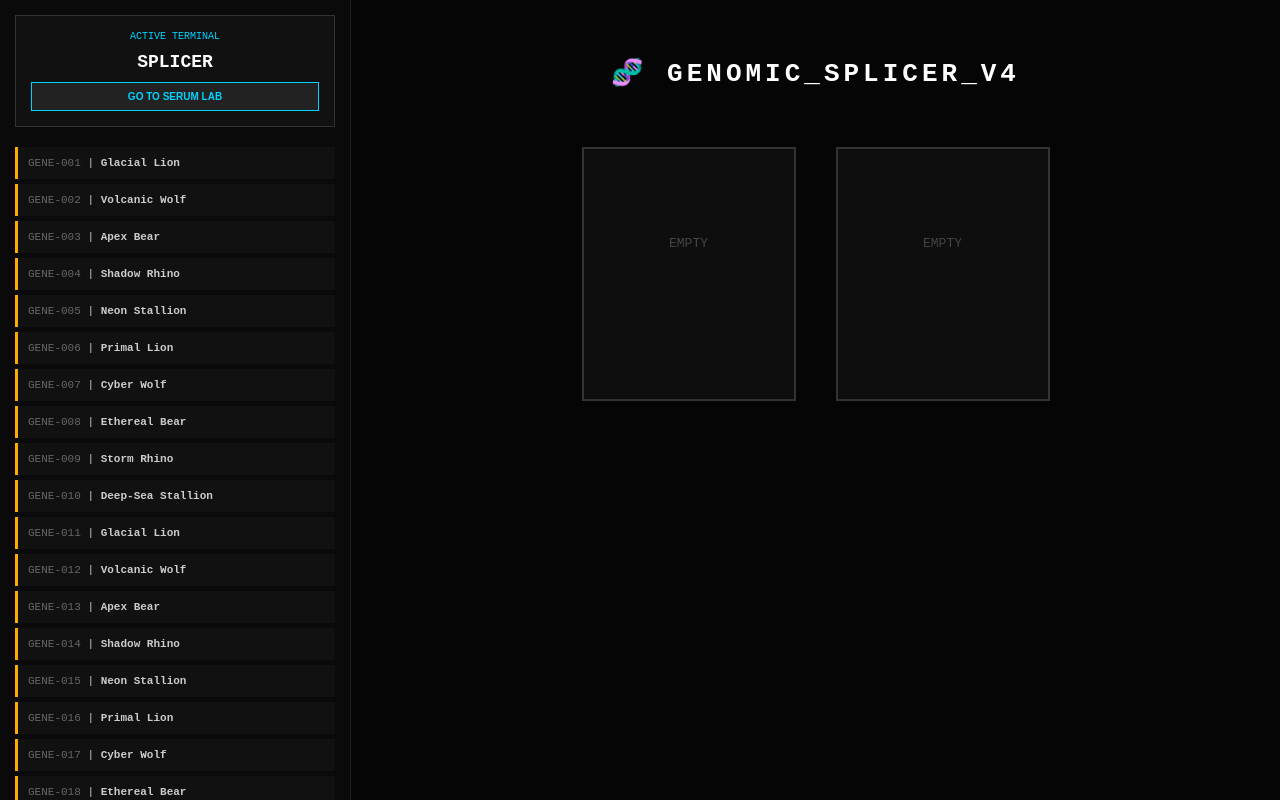
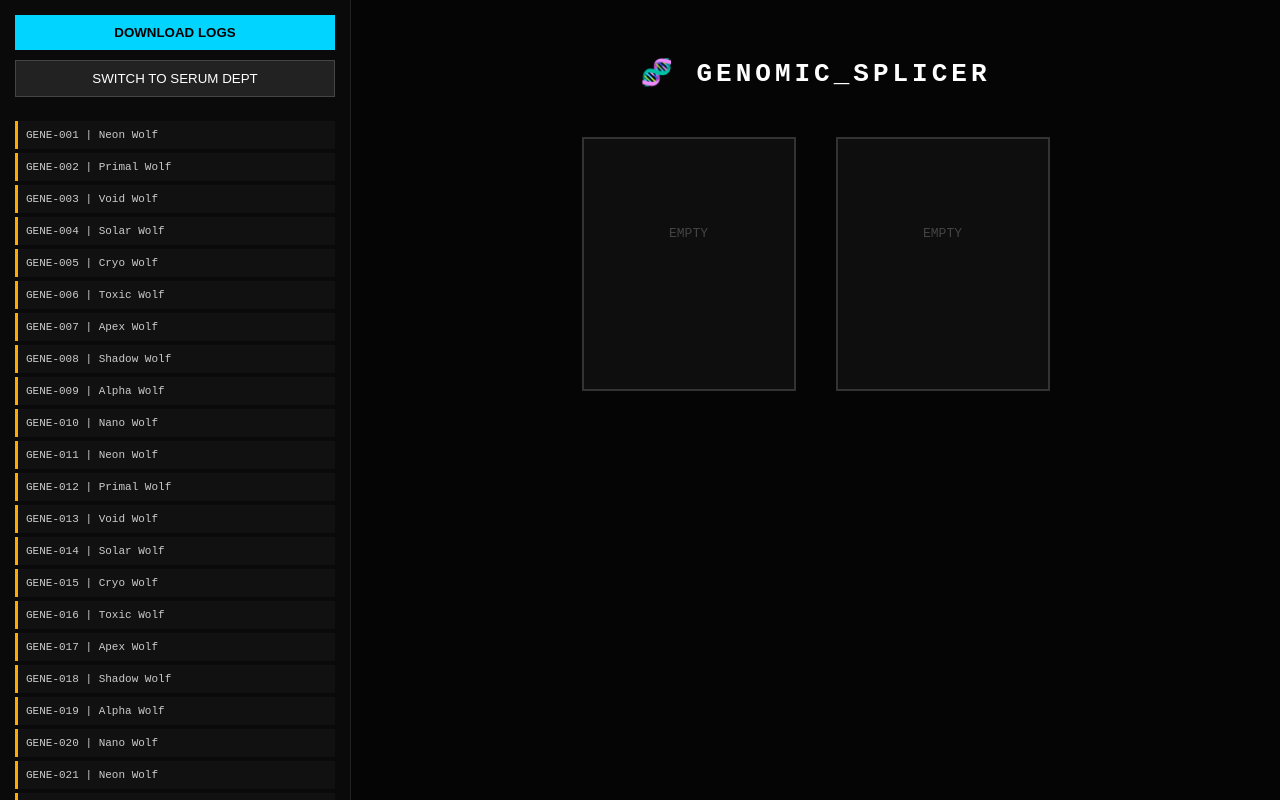
Before and after one commit to Ana-Ilspen/Genetics, a React (Create React App) app: page / in a window 1280 px wide. Built offline with nearby package versions, Linux system fonts and the light colour scheme.

Commit message:
Update App.js

```diff
--- a/src/App.js
+++ b/src/App.js
@@ -7,32 +7,32 @@ const App = () => {
   const [inventory, setInventory] = useState([]);
   const [hybridName, setHybridName] = useState("");
 
+  // Initialize Database with 500 Genes including Humans
   useEffect(() => {
     const baseGenes = Array.from({ length: 500 }, (_, i) => {
-      const prefixes = ["Glacial", "Volcanic", "Apex", "Shadow", "Neon", "Primal", "Cyber", "Ethereal", "Storm", "Deep-Sea"];
-      const mammals = ["Lion", "Wolf", "Bear", "Rhino", "Stallion"];
+      const prefixes = ["Neon", "Primal", "Void", "Solar", "Cryo", "Toxic", "Apex", "Shadow", "Alpha", "Nano"];
       const id = `GENE-${String(i + 1).padStart(3, '0')}`;
-      let type, name, trait, icon, color, compound;
+      let type, name, trait, icon, color, compound, feature;
       const pre = prefixes[i % prefixes.length];
 
-      if (i < 125) {
-        type = "Mammalian"; name = `${pre} ${mammals[i % 5]}`; trait = "Muscle Density";
-        icon = "🦁"; color = "#ffaa00"; compound = "Myostatin-Alpha";
-      }
-      else if (i < 250) {
+      if (i < 100) {
+        type = "Mammalian"; name = `${pre} Wolf`; trait = "Muscle Density";
+        icon = "🐺"; color = "#ffaa00"; compound = "Myostatin-A"; feature = "Limbic Strength";
+      } else if (i < 200) {
         type = "Avian"; name = `${pre} Falcon`; trait = "Neural Velocity";
-        icon = "🦅"; color = "#00d4ff"; compound = "Avian-Neurotoxin";
-      }
-      else if (i < 375) {
-        type = "Botanical"; name = `${pre} Lotus`; trait = "Cellular Regeneration";
-        icon = "🌿"; color = "#00ff88"; compound = "Chlorophyll-K";
-      }
-      else {
+        icon = "🦅"; color = "#00d4ff"; compound = "Avian-Toxin"; feature = "Optical Tracking";
+      } else if (i < 300) {
+        type = "Botanical"; name = `${pre} Lotus`; trait = "Regeneration";
+        icon = "🌿"; color = "#00ff88"; compound = "Chlorophyll-K"; feature = "Dermal Shielding";
+      } else if (i < 400) {
         type = "Aquatic"; name = `${pre} Orca`; trait = "Pressure Resistance";
-        icon = "🦈"; color = "#3366ff"; compound = "Hydro-Lipid";
+        icon = "🦈"; color = "#3366ff"; compound = "Hydro-Lipid"; feature = "Gilled Respiration";
+      } else {
+        type = "Human"; name = `${pre} Sapiens`; trait = "Neural Plasticity";
+        icon = "👤"; color = "#ffffff"; compound = "Cerebro-Fluid"; feature = "Cognitive Processing";
       }
 
-      return { id, name, type, trait, icon, color, compound, isHybrid: false };
+      return { id, name, type, trait, icon, color, compound, feature, isHybrid: false };
     });
     setInventory(baseGenes);
   }, []);
@@ -40,40 +40,56 @@ const App = () => {
   const getAnalysis = (g1, g2) => {
     if (!g1 || !g2) return null;
     const combo = [g1.type, g2.type].sort().join('+');
-    const isLethal = combo.includes("Botanical") && !combo.includes("Botanical+Botanical");
+    const isLethal = (combo.includes("Botanical") && !combo.includes("Botanical+Botanical")) ||
+                     (combo.includes("Human") && combo.includes("Botanical"));
 
-    // Molecular constitution for Serum mode
-    const constituents = [
-      `${g1.compound} (Base)`,
-      `${g2.compound} (Stabilizer)`,
-      `Distilled H2O (9.2%)`,
-      `${(Math.random() * 5).toFixed(2)}mg Trace Minerals`
-    ];
+    const constituents = [`${g1.compound} (Base)`, `${g2.compound} (Stabilizer)`, `Distilled H2O`, `Enzyme Catalyst` ];
 
     return {
       status: isLethal ? (view === 'splicer' ? "LETHAL MUTATION" : "CORROSIVE REACTION") : "STABLE",
       color: isLethal ? "#ff3333" : (view === 'splicer' ? "#00d4ff" : "#bb00ff"),
       canSave: !isLethal,
-      reason: isLethal ? "Incompatible molecular structures. Cellular collapse imminent." : "Sequence alignment confirmed.",
-      constituents: constituents
+      reason: isLethal ? "Cross-kingdom cellular rejection detected." : "Taxonomic alignment confirmed.",
+      shifts: [
+        { label: "Dominant Feature", value: g1.feature, source: g1.name },
+        { label: "Recessive Trait", value: g2.trait, source: g2.name }
+      ],
+      constituents
     };
   };
 
   const analysis = getAnalysis(slotA, slotB);
 
   const archiveResult = () => {
-    if (!hybridName) return alert("Identify your creation.");
-    const prefix = view === 'splicer' ? "HYB" : "SRM";
+    if (!hybridName) return alert("Label your creation.");
     const newEntry = {
       ...slotA,
-      id: `${prefix}-${Math.floor(Math.random() * 9000 + 1000)}`,
+      id: `${view === 'splicer' ? 'HYB' : 'SRM'}-${Math.floor(Math.random() * 8999 + 1000)}`,
       name: hybridName.toUpperCase(),
+      type: `${slotA.type}/${slotB.type}`,
       isHybrid: true,
       icon: view === 'splicer' ? "🧬" : "🧪",
-      compound: `Refined ${slotA.compound}`
+      reportData: analysis
     };
     setInventory([newEntry, ...inventory]);
     setSlotA(null); setSlotB(null); setHybridName("");
+  };
+
+  const downloadReport = () => {
+    const hybrids = inventory.filter(g => g.isHybrid);
+    const text = hybrids.map(h => (
+      `REPORT: ${h.name} (${h.id})\n` +
+      `TYPE: ${h.type}\n` +
+      `DOMINANT: ${h.reportData.shifts[0].value} (Source: ${h.reportData.shifts[0].source})\n` +
+      `RECESSIVE: ${h.reportData.shifts[1].value} (Source: ${h.reportData.shifts[1].source})\n` +
+      `COMPOSITION: ${h.reportData.constituents.join(', ')}\n` +
+      `------------------------------------------`
+    )).join('\n\n');
+    const blob = new Blob([text], {type: 'text/plain'});
+    const link = document.createElement('a');
+    link.href = URL.createObjectURL(blob);
+    link.download = "LAB_ARCHIVE_DATA.txt";
+    link.click();
   };
 
   return (
@@ -81,84 +97,59 @@ const App = () => {
 
       {/* SIDEBAR */}
       <div style={{ width: '320px', borderRight: '1px solid #222', overflowY: 'auto', padding: '15px', background: '#0a0a0a' }}>
-        <div style={{ marginBottom: '20px', padding: '15px', border: '1px solid #333', textAlign: 'center', background: '#111' }}>
-            <p style={{fontSize: '10px', color: '#00d4ff', margin: '0'}}>ACTIVE TERMINAL</p>
-            <h2 style={{margin: '10px 0', color: '#fff', fontSize: '18px'}}>{view.toUpperCase()}</h2>
-            <button
-                onClick={() => {setView(view === 'splicer' ? 'serum' : 'splicer'); setSlotA(null); setSlotB(null);}}
-                style={{ background: '#222', color: '#00d4ff', border: '1px solid #00d4ff', padding: '8px', cursor: 'pointer', fontWeight: 'bold', fontSize: '10px', width: '100%' }}
-            >
-                GO TO {view === 'splicer' ? 'SERUM LAB' : 'SPLICING DEPT'}
-            </button>
-        </div>
-
-        {inventory.map(gene => (
-          <div
-            key={gene.id} draggable onDragStart={(e) => e.dataTransfer.setData("gene", JSON.stringify(gene))}
-            style={{ padding: '10px', margin: '5px 0', background: '#111', borderLeft: `3px solid ${gene.color}`, cursor: 'grab', fontSize: '11px' }}>
-            <span style={{color: '#666'}}>{gene.id}</span> | <strong>{gene.name}</strong>
+        <button onClick={downloadReport} style={{ width: '100%', padding: '10px', background: '#00d4ff', color: '#000', border: 'none', fontWeight: 'bold', marginBottom: '10px', cursor: 'pointer' }}>DOWNLOAD LOGS</button>
+        <button onClick={() => {setView(view === 'splicer' ? 'serum' : 'splicer'); setSlotA(null); setSlotB(null);}} style={{ width: '100%', padding: '10px', background: '#222', color: '#fff', border: '1px solid #444', cursor: 'pointer', marginBottom: '20px' }}>
+            SWITCH TO {view.toUpperCase() === 'SPLICER' ? 'SERUM DEPT' : 'SPLICING DEPT'}
+        </button>
+        {inventory.map(g => (
+          <div key={g.id} draggable onDragStart={(e) => e.dataTransfer.setData("gene", JSON.stringify(g))} style={{ padding: '8px', margin: '4px 0', background: '#111', borderLeft: `3px solid ${g.color}`, cursor: 'grab', fontSize: '11px' }}>
+            {g.id} | {g.name}
           </div>
         ))}
       </div>
 
       {/* WORKSPACE */}
       <div style={{ flex: 1, padding: '40px', display: 'flex', flexDirection: 'column', alignItems: 'center' }}>
-        <h1 style={{ color: '#fff', letterSpacing: '4px' }}>{view === 'splicer' ? '🧬 GENOMIC_SPLICER_V4' : '🧪 SERUM_SYNTHESIZER_V4'}</h1>
+        <h1 style={{ color: '#fff', letterSpacing: '4px' }}>{view === 'splicer' ? '🧬 GENOMIC_SPLICER' : '🧪 SERUM_SYNTHESIZER'}</h1>
 
-        <div style={{ display: 'flex', gap: '40px', margin: '40px 0' }}>
+        <div style={{ display: 'flex', gap: '40px', margin: '30px 0' }}>
           {[slotA, slotB].map((slot, i) => (
-            <div
-              key={i} onDragOver={(e) => e.preventDefault()}
-              onDrop={(e) => { const d = JSON.parse(e.dataTransfer.getData("gene")); i === 0 ? setSlotA(d) : setSlotB(d); }}
-              style={view === 'splicer' ? {
-                width: '180px', height: '220px', border: '2px solid #333', background: '#0e0e0e', textAlign: 'center', padding: '15px'
-              } : {
-                width: '110px', height: '190px', border: '2px solid #555', borderRadius: '5px 5px 40px 40px', background: '#000', position: 'relative', overflow: 'hidden'
-              }}
-            >
-              {view === 'serum' && slot && (
-                <div style={{ position: 'absolute', bottom: 0, width: '100%', height: '75%', background: slot.color, opacity: 0.5, boxShadow: `inset 0 0 20px ${slot.color}` }} />
-              )}
-              <div style={{ position: 'relative', zIndex: 2, marginTop: view === 'serum' ? '40px' : '10px' }}>
-                {slot ? ( <> <div style={{ fontSize: '35px' }}>{slot.icon}</div> <p style={{fontSize: '12px', fontWeight: 'bold'}}>{slot.name}</p> <p style={{fontSize: '9px', color: '#666'}}>{slot.compound}</p> </> ) : <p style={{color: '#444', marginTop: '40%'}}>EMPTY</p>}
+            <div key={i} onDragOver={(e) => e.preventDefault()} onDrop={(e) => { const d = JSON.parse(e.dataTransfer.getData("gene")); i === 0 ? setSlotA(d) : setSlotB(d); }}
+              style={view === 'splicer' ? { width: '180px', height: '220px', border: '2px solid #333', background: '#0e0e0e', textAlign: 'center', padding: '15px' } : { width: '110px', height: '190px', border: '2px solid #555', borderRadius: '5px 5px 40px 40px', background: '#000', overflow: 'hidden', position: 'relative' }}>
+              {view === 'serum' && slot && <div style={{ position: 'absolute', bottom: 0, width: '100%', height: '70%', background: slot.color, opacity: 0.5 }} />}
+              <div style={{ position: 'relative', zIndex: 2, marginTop: view === 'serum' ? '40px' : '0' }}>
+                {slot ? <> <div style={{ fontSize: '30px' }}>{slot.icon}</div> <p style={{fontSize: '12px'}}>{slot.name}</p> </> : <p style={{marginTop: '40%', color: '#444'}}>EMPTY</p>}
               </div>
             </div>
           ))}
         </div>
 
         {analysis && (
-          <div style={{ width: '100%', maxWidth: '700px', padding: '25px', border: `1px solid ${analysis.color}`, background: '#0d0d0f', boxShadow: `0 0 15px ${analysis.color}22` }}>
-            <h3 style={{ color: analysis.color, marginTop: 0 }}>STATUS: {analysis.status}</h3>
-            <p style={{fontSize: '13px'}}>{analysis.reason}</p>
+          <div style={{ width: '100%', maxWidth: '700px', padding: '25px', border: `1px solid ${analysis.color}`, background: '#0d0d0f' }}>
+            <h3 style={{ color: analysis.color, margin: '0 0 15px 0' }}>STATUS: {analysis.status}</h3>
 
-            <hr style={{ borderColor: '#222', margin: '15px 0' }} />
+            <div style={{ background: '#000', padding: '15px', marginBottom: '15px', border: '1px solid #222' }}>
+              <p style={{ color: '#00d4ff', fontSize: '11px', margin: '0 0 10px 0' }}>// INHERITANCE_DATA</p>
+              {analysis.shifts.map((s, idx) => (
+                <p key={idx} style={{ fontSize: '13px', margin: '5px 0' }}>
+                  <span style={{ color: '#888' }}>{s.label}:</span> {s.value} <span style={{ color: '#555' }}>[Source: {s.source}]</span>
+                </p>
+              ))}
+            </div>
 
-            {/* MOLECULAR CONSTITUTION (Only for Serum View) */}
             {view === 'serum' && analysis.canSave && (
               <div style={{ marginBottom: '15px' }}>
-                <h4 style={{ color: '#aaa', fontSize: '11px', textTransform: 'uppercase' }}>Chemical Constitution:</h4>
-                <div style={{ display: 'grid', gridTemplateColumns: '1fr 1fr', gap: '10px' }}>
-                  {analysis.constituents.map((c, idx) => (
-                    <div key={idx} style={{ fontSize: '11px', color: '#00d4ff', background: '#000', padding: '5px', border: '1px solid #222' }}>
-                      + {c}
-                    </div>
-                  ))}
-                </div>
+                <p style={{ color: '#888', fontSize: '11px' }}>CONSTITUENTS:</p>
+                <p style={{ fontSize: '12px', color: '#bb00ff' }}>{analysis.constituents.join(' + ')}</p>
               </div>
             )}
 
             {analysis.canSave ? (
-              <div style={{marginTop: '20px', borderTop: '1px solid #222', paddingTop: '15px'}}>
-                <input
-                    placeholder={view === 'splicer' ? "ASSIGN HYBRID NAME..." : "LABEL SERUM COMPOUND..."}
-                    value={hybridName} onChange={(e) => setHybridName(e.target.value)}
-                    style={{ background: '#000', color: '#00ff88', border: '1px solid #333', padding: '12px', width: '250px', outline: 'none' }}
-                />
-                <button onClick={archiveResult} style={{ background: analysis.color, color: '#000', padding: '12px 20px', marginLeft: '10px', fontWeight: 'bold', cursor: 'pointer', border: 'none' }}>
-                    {view === 'splicer' ? 'ARCHIVE SPECIMEN' : 'SYNTHESIZE'}
-                </button>
+              <div style={{ display: 'flex', gap: '10px', marginTop: '15px' }}>
+                <input placeholder="LABEL SEQUENCE..." value={hybridName} onChange={(e) => setHybridName(e.target.value)} style={{ background: '#000', color: '#00ff88', border: '1px solid #333', padding: '10px', flex: 1 }} />
+                <button onClick={archiveResult} style={{ background: analysis.color, color: '#000', border: 'none', padding: '10px 20px', fontWeight: 'bold', cursor: 'pointer' }}>ARCHIVE</button>
               </div>
-            ) : <button onClick={() => {setSlotA(null); setSlotB(null);}} style={{width: '100%', padding: '12px', background: '#f00', border: 'none', color: '#fff', marginTop: '10px', cursor: 'pointer', fontWeight: 'bold'}}>PURGE CONTAMINATED MATERIAL</button>}
+            ) : <button onClick={() => {setSlotA(null); setSlotB(null);}} style={{ width: '100%', padding: '12px', background: '#ff3333', color: '#fff', border: 'none', cursor: 'pointer', fontWeight: 'bold' }}>PURGE VOLATILE SAMPLES</button>}
           </div>
         )}
       </div>
```
